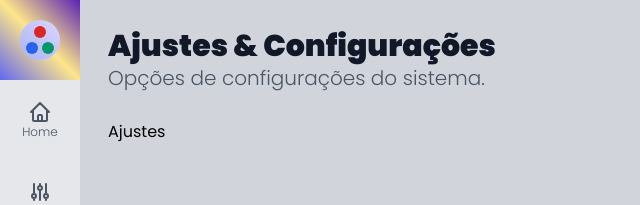
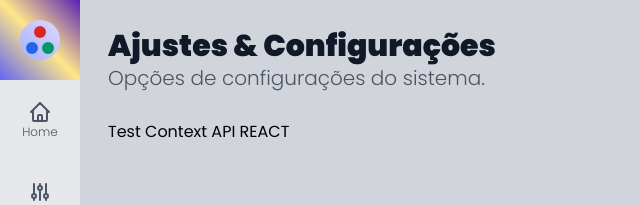
Before and after one commit to rodolphomacedo/template-admin-react, a Next.js app: page /adjustments in a window 1280 px wide. Shown: the top 205 px of the page, without its empty margins (0-640 px from the left). Built offline with nearby package versions, Linux system fonts and the light colour scheme.

Commit message:
Start scafold to context API

```diff
--- a/src/components/templates/Layout.tsx
+++ b/src/components/templates/Layout.tsx
@@ -11,7 +11,7 @@ interface LayoutProps{
 
 export default function Layout(props: LayoutProps) {
     return (
-        <div className={` dark flex h-screen w-screen`}>
+        <div className={`flex h-screen w-screen`}>
             <SideBar />
             <div className={`
                     flex flex-col
--- /dev/null
+++ b/src/data/context/AppContext.tsx
@@ -0,0 +1,19 @@
+import { createContext } from "react";
+
+const AppContext = createContext({
+    name: null
+})
+
+export function AppProvider(props) {
+    return (
+        <AppContext.Provider value={{
+            name: "Test Context API REACT"
+        }} >
+            {props.children}
+        </AppContext.Provider>
+    )
+}
+
+export default AppContext
+
+export const AppConsumer = AppContext.Consumer
--- /dev/null
+++ b/src/data/hook/UserAppData.ts
@@ -0,0 +1,6 @@
+import { useContext } from "react";
+import AppContext from "../context/AppContext";
+
+const useAppData = () => useContext(AppContext)
+
+export default useAppData
--- a/src/pages/_app.tsx
+++ b/src/pages/_app.tsx
@@ -1,8 +1,14 @@
 import 'tailwindcss/tailwind.css'
+import { AppProvider }  from '../data/context/AppContext'
 import '../styles/globals.css'
 
 function MyApp({ Component, pageProps }) {
-  return <Component {...pageProps} />
+  return  (
+    <AppProvider>
+      <Component {...pageProps} />
+    </AppProvider>
+
+  )
 }
 
 export default MyApp
--- a/src/pages/adjustments.tsx
+++ b/src/pages/adjustments.tsx
@@ -1,12 +1,18 @@
 import Layout from "../components/templates/Layout";
+import { AppConsumer } from "../data/context/AppContext";
+import useAppData from "../data/hook/UserAppData";
+
 
 export default function Adjustments() {
+
+  const context = useAppData()
+
   return (
     <div>
       <Layout
         title='Ajustes & Configurações'
         subtitle='Opções de configurações do sistema.'>
-          <h3>Ajustes</h3>
+        <h3>{ context.name }</h3>
       </Layout>
     </div>
   )
```
Also changed, not shown: src/components/templates/SideBar.tsx (+1 -6 lines).
